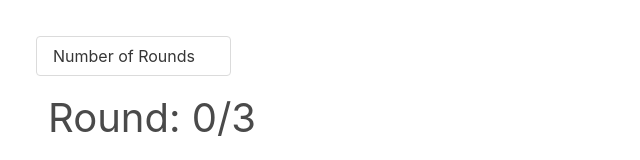
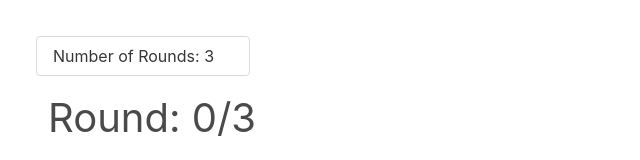
Before and after one commit to ajkizer12112/combo-coach, a React (Create React App) app: page / in a window 1280 px wide. Shown: the top 160 px of the page, without its empty margins (0-640 px from the left). Built offline with nearby package versions, Linux system fonts and the light colour scheme.

Commit message:
create dropdown component that will be used for option changes

```diff
--- /dev/null
+++ b/src/components/Dropdown.jsx
@@ -0,0 +1,33 @@
+import React, { useContext } from 'react';
+import { WorkoutContext } from "../context/WorkoutContext";
+import { DropdownContext } from '../context/DropdownContext';
+
+const Dropdown = ({ menuAttr }) => {
+    const { workout, workoutActions } = useContext(WorkoutContext);
+    const { dropdown, dropdownActions } = useContext(DropdownContext);
+    const { title, items, dropdownOption } = menuAttr;
+
+    return (
+        <div className={`dropdown ${dropdown[dropdownOption] ? "is-active" : ""}`}>
+            <div className="dropdown-trigger" onClick={() => dropdownActions.toggle(dropdownOption, true)}>
+                <button className="button" aria-haspopup="true" aria-controls="dropdown-menu">
+                    <span>Number of Rounds: {workout.totalRounds}</span>
+                    <span className="icon is-small">
+                        <i className="fas fa-angle-down" aria-hidden="true"></i>
+                    </span>
+                </button>
+            </div>
+            <div className="dropdown-menu" id="dropdown-menu" role="menu">
+                <div className="dropdown-content">
+
+                    {items.map(item => <a onClick={() => workoutActions.changeOptions(dropdownOption, item)} key={`${item}-dropdown-${title}`} href="#" className="dropdown-item">
+                        {item}
+                    </a>)}
+
+                </div>
+            </div>
+        </div>
+    )
+}
+
+export default Dropdown
--- a/src/hooks/useDropdown.js
+++ b/src/hooks/useDropdown.js
@@ -7,7 +7,7 @@ const initialState = {
 
 const useDropdown = () => {
     const [dropdown, setDropdown] = useState({
-        showRound: false
+        totalRounds: false
     })
 
 
@@ -25,7 +25,7 @@ const useDropdown = () => {
             })
 
             if (hasOpen) setDropdown(initialState)
-        }
+        },
     }
 
     return { dropdown, dropdownActions }
--- a/src/pages/Home.jsx
+++ b/src/pages/Home.jsx
@@ -1,6 +1,7 @@
 import React, { useContext, useState, useEffect } from 'react'
 import { WorkoutContext } from '../context/WorkoutContext'
 import { DropdownContext } from '../context/DropdownContext'
+import Dropdown from '../components/Dropdown'
 
 const Home = () => {
     const { workout, workoutActions } = useContext(WorkoutContext)
@@ -32,25 +33,7 @@ const Home = () => {
     const rounds = [3, 4, 6, 8, 10, 12, 15, 20, 100]
     return (
         <div className="section columns is-multiline" onClick={() => dropdownActions.closeDropdowns()}>
-            <div className={`dropdown ${dropdown.showRound ? "is-active" : ""}`}>
-                <div className="dropdown-trigger" onClick={() => dropdownActions.toggle("showRound", true)}>
-                    <button className="button" aria-haspopup="true" aria-controls="dropdown-menu">
-                        <span>Number of Rounds</span>
-                        <span className="icon is-small">
-                            <i className="fas fa-angle-down" aria-hidden="true"></i>
-                        </span>
-                    </button>
-                </div>
-                <div className="dropdown-menu" id="dropdown-menu" role="menu">
-                    <div className="dropdown-content">
-
-                        {rounds.map(round => <a onClick={() => workoutActions.changeOptions("totalRounds", round)} key={`${round}-dropdown`} href="#" className="dropdown-item">
-                            {round}
-                        </a>)}
-
-                    </div>
-                </div>
-            </div>
+            <Dropdown menuAttr={{ title: "Number of Rounds", items: rounds, dropdownOption: "totalRounds" }} />
             {workout.isComplete && <p>GRATS!</p>}
             <div className="column is-12">
                 <p className="is-size-2">Round: {workout.currentRound}/{workout.totalRounds}</p>
```
Also changed, not shown: src/components/DropdownItem.jsx (deleted).
